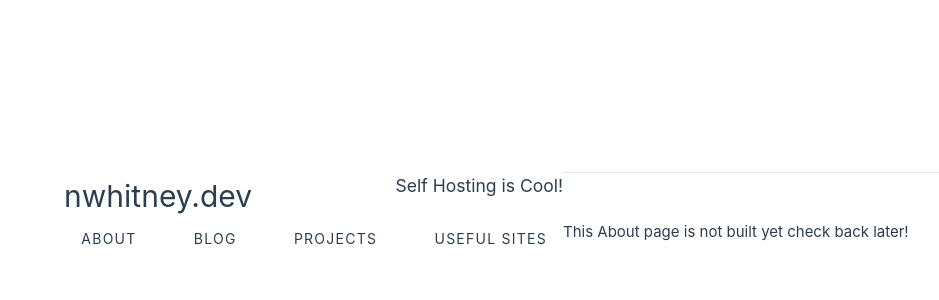
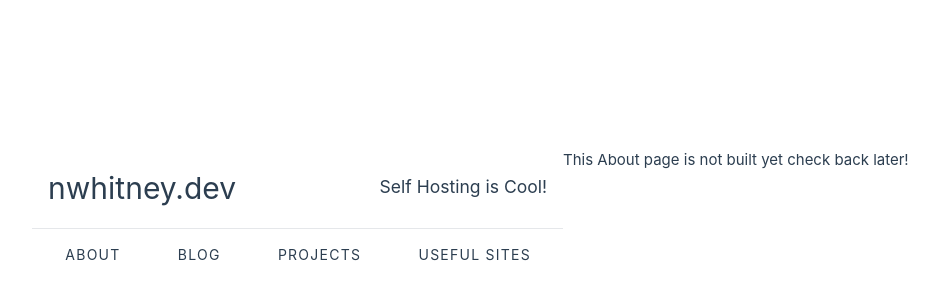
Before and after one commit to natwhitney/personal-site, a Vue app: page / in a window 1280 px wide. Shown: the part 186-486 px from the top of the page, without its empty margins (77-1016 px from the left). Built offline with nearby package versions, Linux system fonts and the light colour scheme.

Commit message:
Trying to do layout stuff

```diff
--- a/src/App.vue
+++ b/src/App.vue
@@ -6,7 +6,7 @@ import HeaderBar from './components/HeaderBar.vue'
 
 <template>
   <VThemeProvider>
-    <HeaderBar></HeaderBar>
+    <HeaderBar />
     <RouterView />
   </VThemeProvider>
 </template>
@@ -15,11 +15,6 @@ import HeaderBar from './components/HeaderBar.vue'
 header {
   line-height: 1.5;
   max-height: 100vh;
-}
-
-.logo {
-  display: block;
-  margin: 0 auto 2rem;
 }
 
 nav {
--- a/src/components/HeaderBar.vue
+++ b/src/components/HeaderBar.vue
@@ -3,12 +3,13 @@ import { VDivider, VBtn, VRow, VCol } from 'vuetify/components'
 </script>
 
 <template>
-  <div style="overflow: hidden">
-    <h1 style="float: left">nwhitney.dev</h1>
-    <h3 style="float: right">Self Hosting is Cool!</h3>
-  </div>
+  <div class="app-header">
+    <v-container fluid class="d-flex justify-space-between align-center py-4">
+      <h1>nwhitney.dev</h1>
+      <h3>Self Hosting is Cool!</h3>
+    </v-container>
     <v-divider></v-divider>
-  <div>
+    <v-container fluid class="py-2">
       <v-row>
         <v-col cols="auto">
           <v-btn variant="text" to="/about">About</v-btn>
@@ -23,5 +24,17 @@ import { VDivider, VBtn, VRow, VCol } from 'vuetify/components'
           <v-btn variant="text" to="/useful-sites">Useful Sites</v-btn>
         </v-col>
       </v-row>
+    </v-container>
   </div>
 </template>
+
+<style scoped>
+.app-header {
+  position: sticky;
+  top: 0;
+  left: 0;
+  right: 0;
+  width: 100%;
+  z-index: 1000;
+}
+</style>
```
Also changed, not shown: 8 other files (tests, documents, lock files or other folders). Lines whose indentation alone changed are shown as unchanged.
